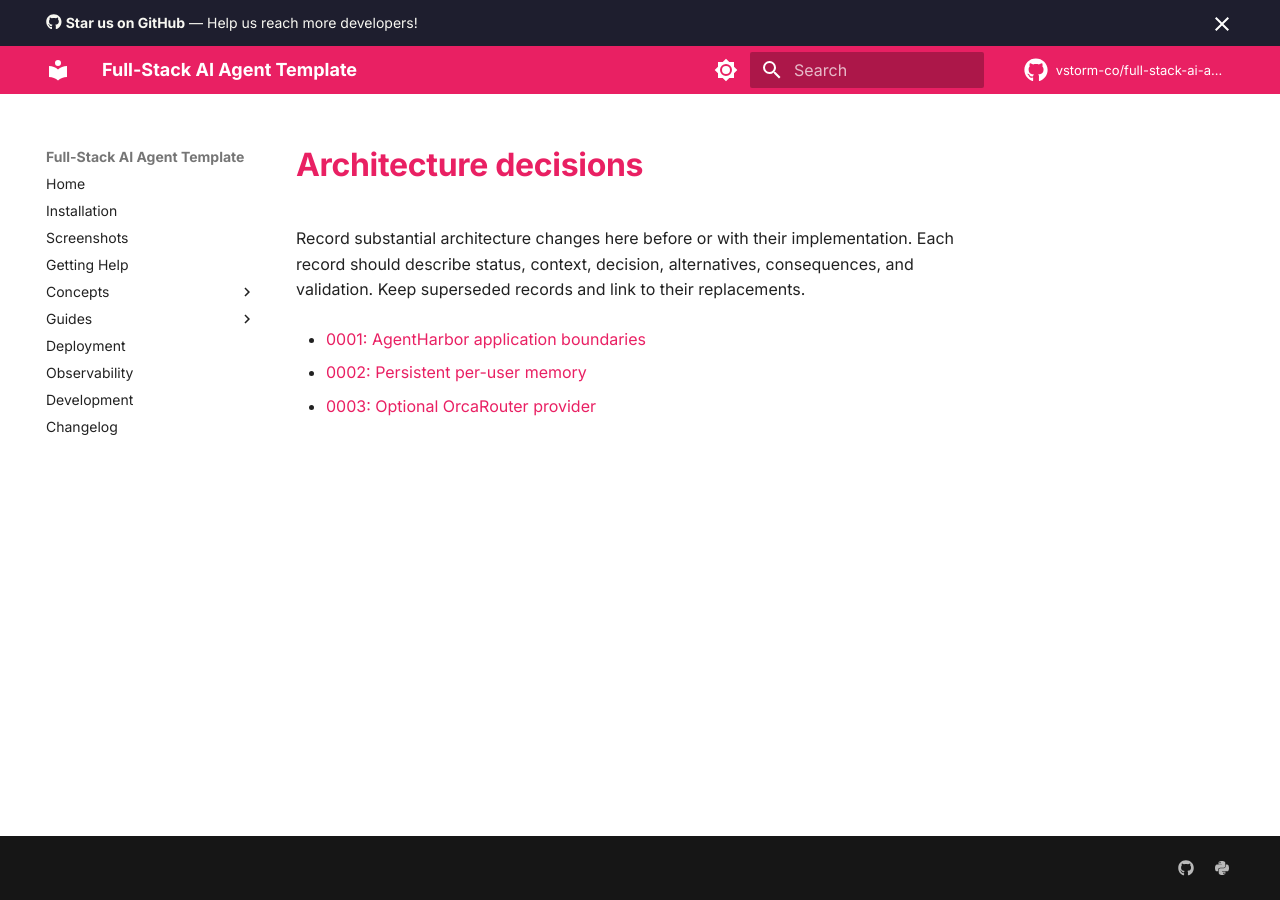
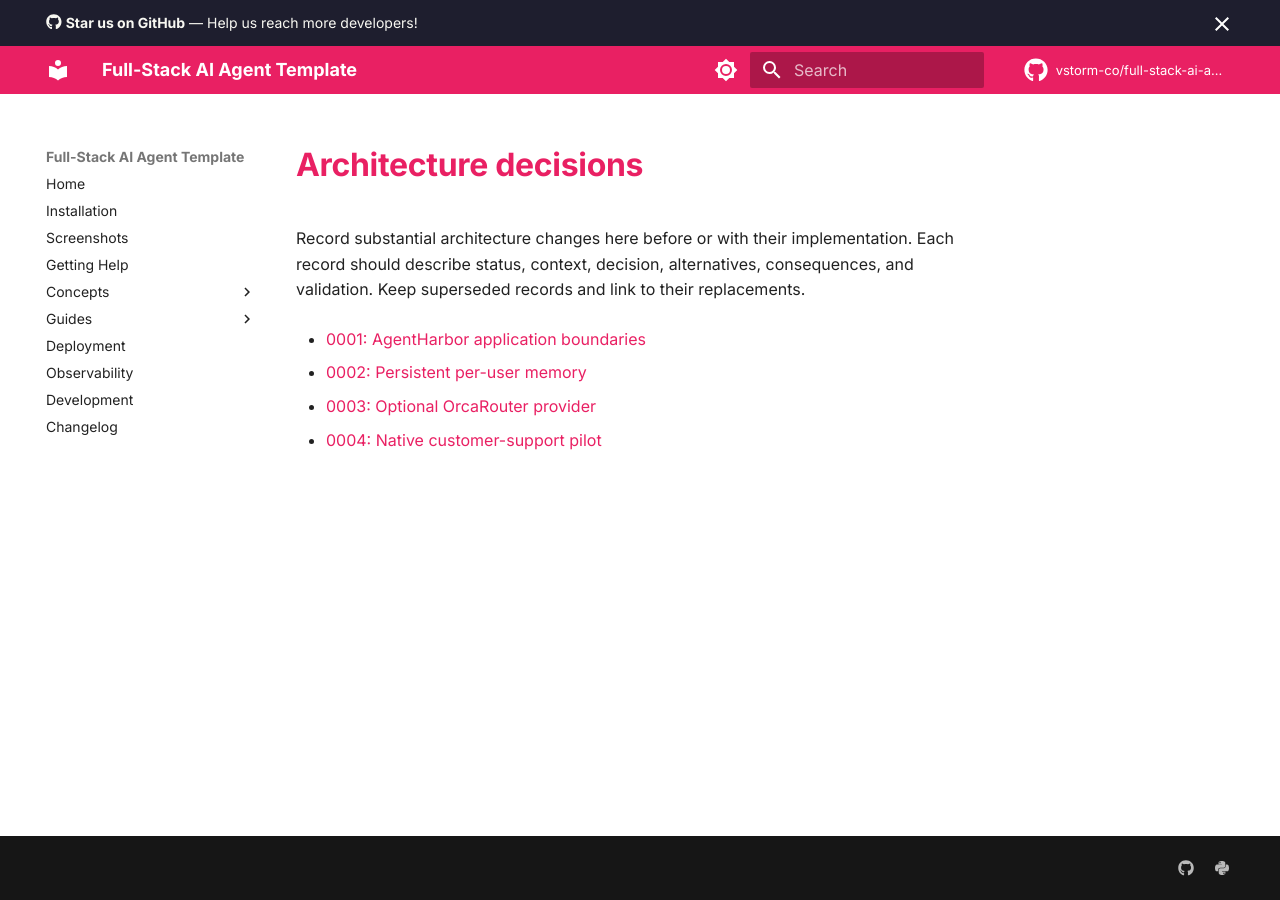
Before and after one commit to Faheem-Lateef/Full-Stack-Agent, an MkDocs documentation site: the page built from docs/decisions/README.md, in a window 1280 px wide. Built offline with MkDocs 1.6.1 and Material for MkDocs 9.7.7, drawn with Linux system fonts in a browser that asks for light colours; comment, search, counter and statistics services are not loaded.

Commit message:
Index support decision

```diff
--- a/docs/decisions/README.md
+++ b/docs/decisions/README.md
@@ -7,3 +7,5 @@ Record substantial architecture changes here before or with their implementation
 - [0002: Persistent per-user memory](0002-per-user-memory.md)
 
 - [0003: Optional OrcaRouter provider](0003-orcarouter-provider.md)
+
+- [0004: Native customer-support pilot](0004-support-pilot.md)
```
